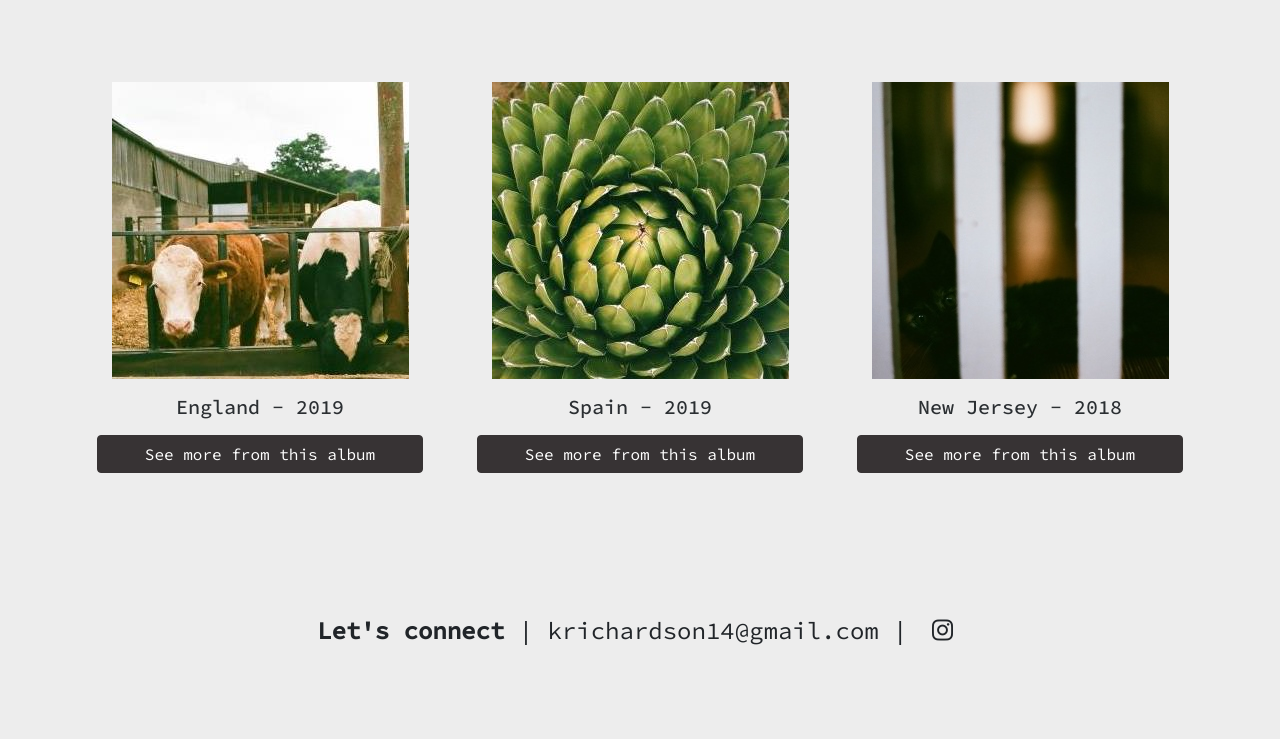
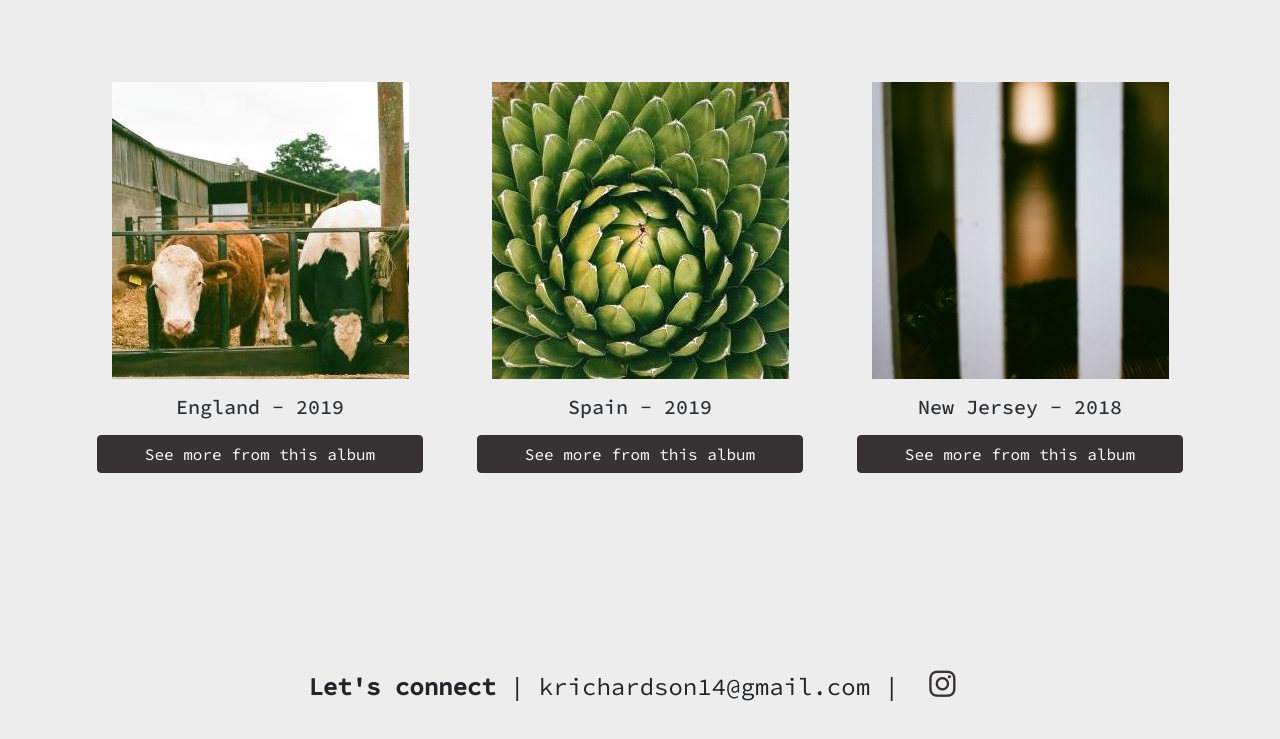
Before and after one commit to Kelly-Pinto/Photography-Portfolio, a plain HTML site: page index.html in a window 1280 px wide. Shown: the part 775-1514 px from the top of the page. Before the commit the page ends 1484 px from the top, so only its background shows below. Drawn offline with nearby package versions, Linux system fonts and the light colour scheme.

Commit message:
Added and styled  link to instagram icon.

```diff
--- a/index.html
+++ b/index.html
@@ -123,7 +123,12 @@
     <footer>
       <p class="text-center footer-text">
         <span>Let's connect</span> | krichardson14@gmail.com |
-        <i class="fa-brands fa-instagram"></i>
+        <a
+          href="https://www.instagram.com/just.keep.trying.film/"
+          target="_blank"
+        >
+          <i class="fa-brands fa-instagram"></i
+        ></a>
       </p>
     </footer>
     <script
--- a/src/styles.css
+++ b/src/styles.css
@@ -58,7 +58,7 @@ h2 {
 }
 
 footer {
-  margin: 100px auto 60px auto;
+  margin: 150px auto 60px auto;
 }
 
 .album-covers-section {
@@ -99,5 +99,14 @@ footer {
 }
 
 .footer-text i {
+  font-size: 30px;
   margin: 0 10px;
+  color: #373334;
+  padding: 6px 6px;
+  border-radius: 50%;
 }
+
+.footer-text:hover i {
+  color: white;
+  background-color: #373334;
+}
```
